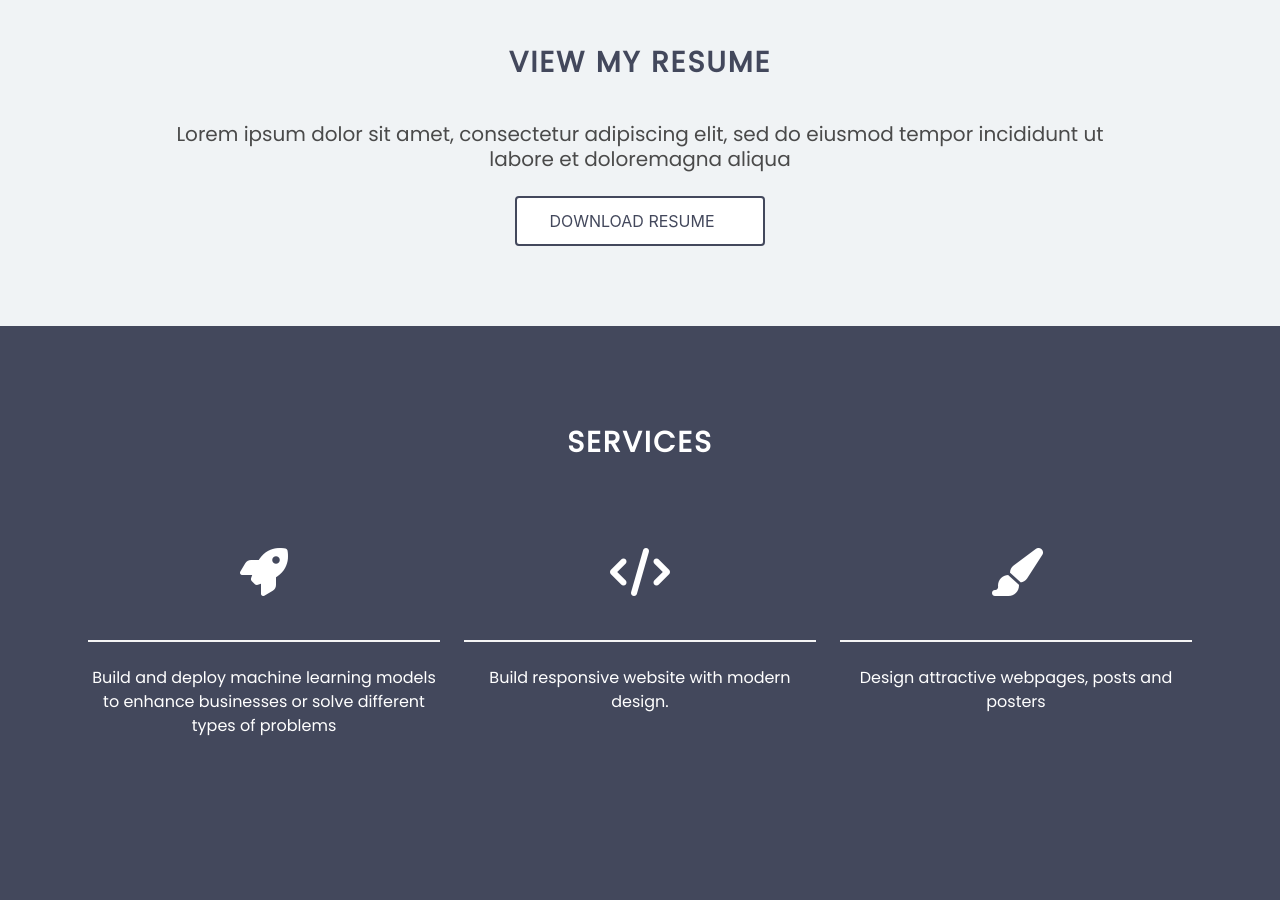
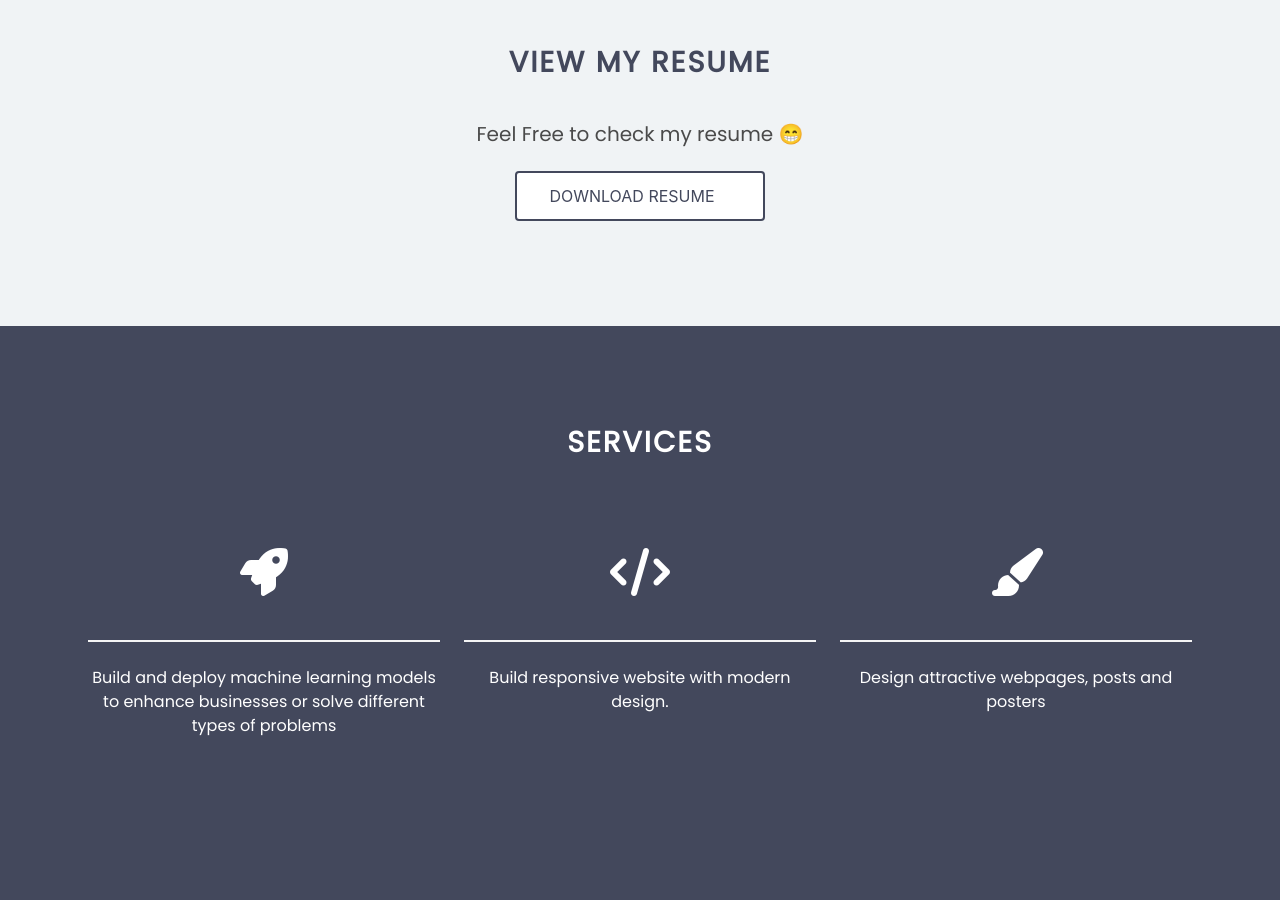
Before and after one commit to Maen1/maen1.github.io, a plain HTML site: page index.html in a window 1280 px wide. Shown: the part 1600-2519 px from the top of the page. Drawn offline with nearby package versions, Linux system fonts and the light colour scheme; some icons are missing.

Commit message:
add resume

```diff
--- a/index.html
+++ b/index.html
@@ -194,11 +194,11 @@
                     </div>
                     <div class="column is-10 has-text-centered is-offset-1">
                         <h2 class="subtitle">
-                            Lorem ipsum dolor sit amet, consectetur adipiscing elit, sed do
-                            eiusmod tempor incididunt ut labore et doloremagna aliqua
+                            Feel Free to check my resume 😁
                         </h2>
-                        <form action="example.docs">
-                            <button class="button">
+
+                        <form  method="get" action="./docs/resume_kadb.pdf">
+                            <button class="button" type="submit">
                                 Download Resume&emsp;<i class="fad fa-download fa-lg"></i>
                             </button>
                         </form>
```
Also changed, not shown: 1 other file.
